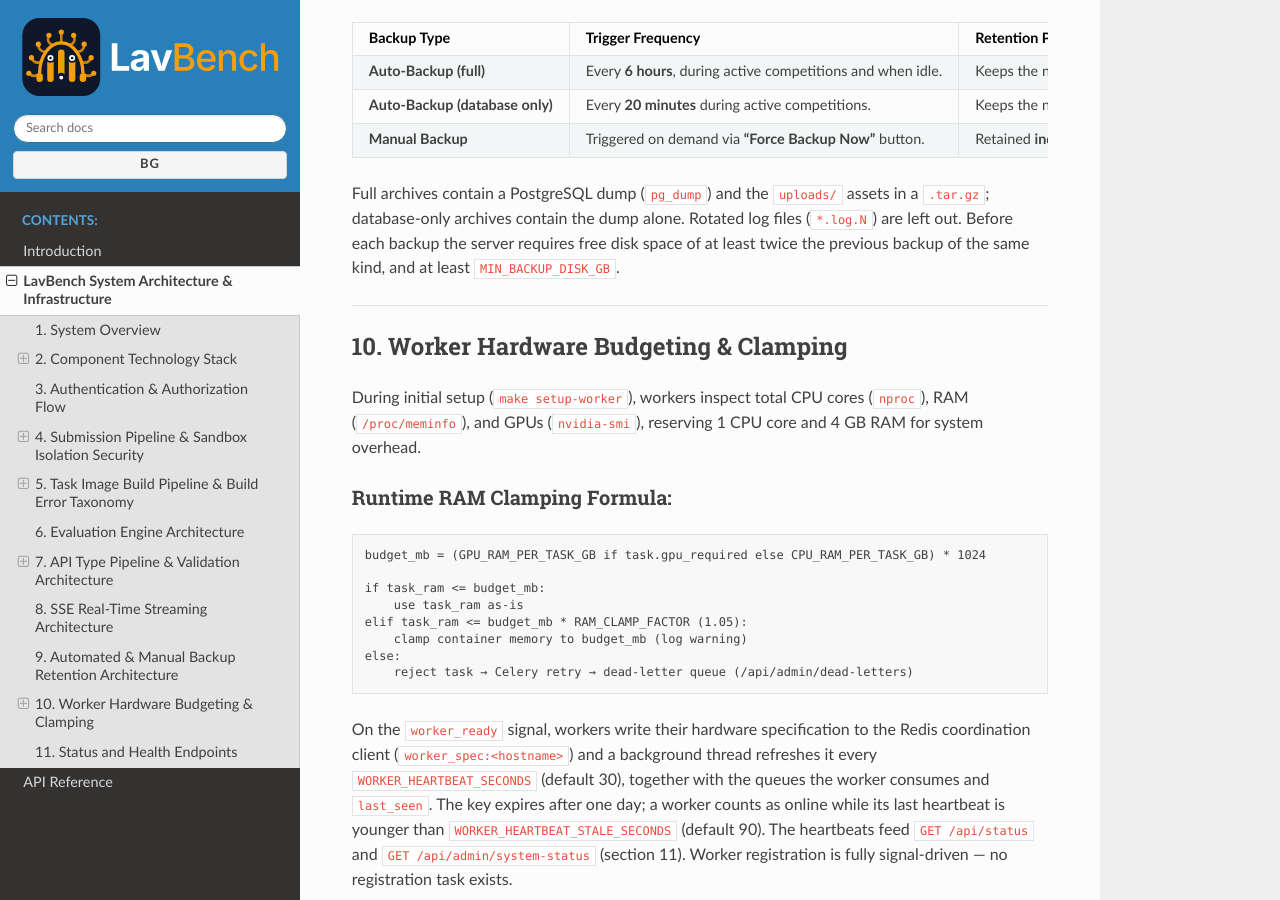
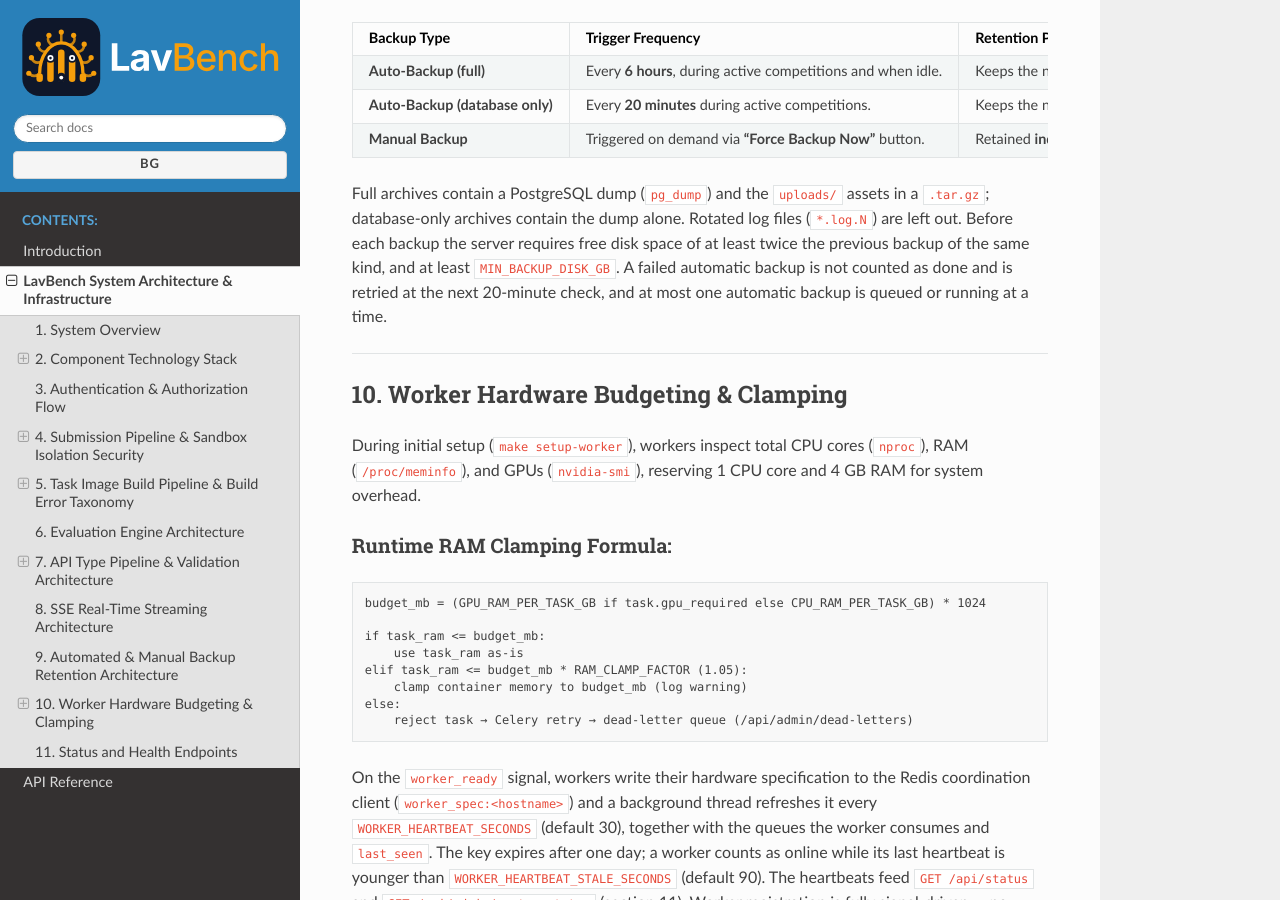
Before and after one commit to delyan-boychev/lavbench, a Sphinx documentation site: the page built from docs/source/architecture.md, in a window 1280 px wide and 900 px high, scrolled down 6444 px. Built offline with Sphinx 7.4.7 and the Read the Docs theme 3.1.0, drawn with Linux system fonts in a browser that asks for light colours; pages that are not in the unit, such as notebooks, are missing from menus.

Commit message:
docs: document database-only backup retention and retries

```diff
--- a/docker-compose.yml
+++ b/docker-compose.yml
@@ -306,6 +306,7 @@ services:
       # Allowlisted settings for the system tasks this worker runs (backups,
       # leaderboard recalculation, watchdog); everything else keeps its default
       - BACKUP_RETENTION_COUNT=${BACKUP_RETENTION_COUNT:-3}
+      - BACKUP_DB_RETENTION_COUNT=${BACKUP_DB_RETENTION_COUNT:-18}
       - BACKUP_UPLOADS_INTERVAL_SECONDS=${BACKUP_UPLOADS_INTERVAL_SECONDS:-21600}
       - MIN_BACKUP_DISK_GB=${MIN_BACKUP_DISK_GB:-1}
       - BACKUP_TIMEOUT=${BACKUP_TIMEOUT:-600}
--- a/docs/source/architecture.md
+++ b/docs/source/architecture.md
@@ -227,10 +227,10 @@ SSE capacity is governed by `SSE_MAX_GLOBAL` (default `2000` concurrent connecti
 | Backup Type | Trigger Frequency | Retention Policy | Management & API Constraints |
 | :--- | :--- | :--- | :--- |
 | **Auto-Backup (full)** | Every **6 hours**, during active competitions and when idle. | Keeps the newest **3** (`BACKUP_RETENTION_COUNT`). Older ones are purged automatically. | System managed (`auto_YYYYMMDD_HHMMSS.tar.gz`). Cannot be deleted manually via API (returns HTTP 403). |
-| **Auto-Backup (database only)** | Every **20 minutes** during active competitions. | Keeps the newest **3** (`BACKUP_RETENTION_COUNT`). | System managed (`auto_db_YYYYMMDD_HHMMSS.tar.gz`). Cannot be deleted manually via API (returns HTTP 403). |
+| **Auto-Backup (database only)** | Every **20 minutes** during active competitions. | Keeps the newest **18** (`BACKUP_DB_RETENTION_COUNT`), about 6 hours of history, which reaches back to the previous full backup. | System managed (`auto_db_YYYYMMDD_HHMMSS.tar.gz`). Cannot be deleted manually via API (returns HTTP 403). |
 | **Manual Backup** | Triggered on demand via **"Force Backup Now"** button. | Retained **indefinitely**. Never auto-deleted by retention routines. | Administrator managed (`manual_YYYYMMDD_HHMMSS.tar.gz`). Downloadable or deletable via Admin Panel. |
 
-Full archives contain a PostgreSQL dump (`pg_dump`) and the `uploads/` assets in a `.tar.gz`; database-only archives contain the dump alone. Rotated log files (`*.log.N`) are left out. Before each backup the server requires free disk space of at least twice the previous backup of the same kind, and at least `MIN_BACKUP_DISK_GB`.
+Full archives contain a PostgreSQL dump (`pg_dump`) and the `uploads/` assets in a `.tar.gz`; database-only archives contain the dump alone. Rotated log files (`*.log.N`) are left out. Before each backup the server requires free disk space of at least twice the previous backup of the same kind, and at least `MIN_BACKUP_DISK_GB`. A failed automatic backup is not counted as done and is retried at the next 20-minute check, and at most one automatic backup is queued or running at a time.
 
 ---
 
```
Also changed, not shown: README.md (+1 -1 lines), docs/source/bg/architecture.md (+2 -2 lines), guides/bg/admin_guide.md (+2 -2 lines), guides/en/admin_guide.md (+2 -2 lines).
